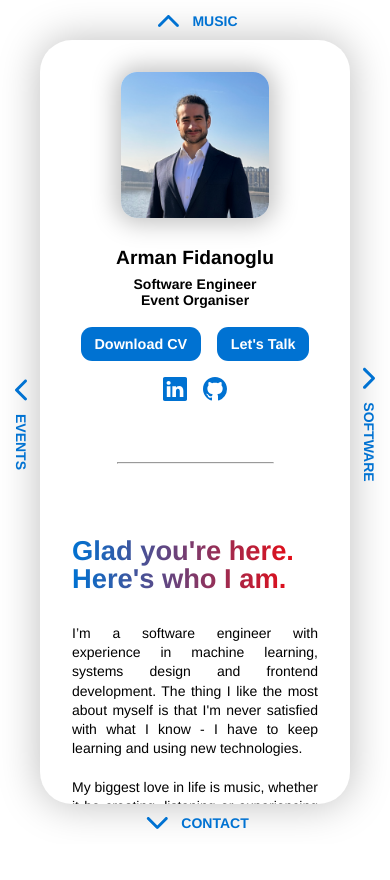
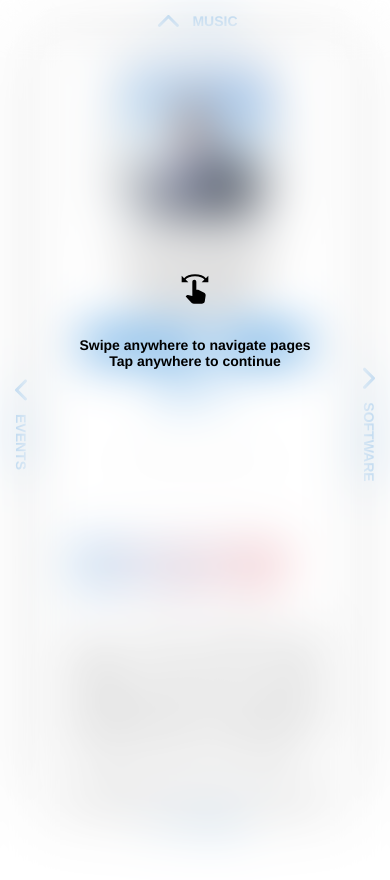
Before and after one commit to Armanfidan/armanfidan.github.io, a React (Create React App) app: page / in a window 390 px wide. Shown: the top 880 px of the page. Before the commit the page ends 844 px from the top, so only its background shows below. Built offline with nearby package versions, Linux system fonts and the light colour scheme.

Commit message:
Implemented disappearing tutorial overlay

```diff
--- a/src/App.tsx
+++ b/src/App.tsx
@@ -13,6 +13,7 @@ import Contact from "./components/contact/Contact";
 import Software from "./components/software/Software";
 import Events from "./components/events/Events";
 import Music from "./components/music/Music";
+import TutorialOverlay from "./components/nav/TutorialOverlay";
 
 SwiperCore.use([Scrollbar]);
 
@@ -26,6 +27,7 @@ function App() {
     // const slideTo = (index: number) => swiper.slideTo(index);
     return (
         <div className="App">
+            <TutorialOverlay/>
             <NavButtons slide={slide} buttonHandles={buttonHandles}/>
             <CustomSwiper
                 id="swiper-h"
--- /dev/null
+++ b/src/components/nav/TutorialOverlay.tsx
@@ -0,0 +1,22 @@
+import React from 'react';
+import './nav.css';
+import {MdSwipe} from "react-icons/md";
+
+export default function TutorialOverlay() {
+    function handleDisappearing() {
+        const element = document.getElementById('tutorial-overlay');
+        if (!element) return;
+        element.style.setProperty('display', 'none');
+    }
+
+    return (
+        <div id="tutorial-overlay" onClick={handleDisappearing}>
+            <MdSwipe style={{fontSize: '2rem'}}/>
+            <b>
+            Swipe anywhere to navigate pages
+            <br/>
+            Tap anywhere to continue
+            </b>
+        </div>
+    );
+}
--- a/src/components/nav/nav.css
+++ b/src/components/nav/nav.css
@@ -66,3 +66,29 @@
 #next-nav-button-vertical {
     bottom: var(--button-margin);
 }
+
+#tutorial-overlay {
+    display: none;
+}
+
+
+@media screen and (max-width: 900px) {
+    #tutorial-overlay {
+        position: absolute;
+        width: 100%;
+        height: 100%;
+        align-items: center;
+        display: flex;
+        vertical-align: center;
+        flex-direction: column;
+        text-align: center;
+        gap: 2rem;
+        padding-top: 70%;
+        overflow: hidden;
+        /*font-size: 1.8rem;*/
+        background: rgba(255, 255, 255, 0.3);
+        backdrop-filter: blur(25px);
+        /*color: white;*/
+        z-index: 100;
+    }
+}
```
